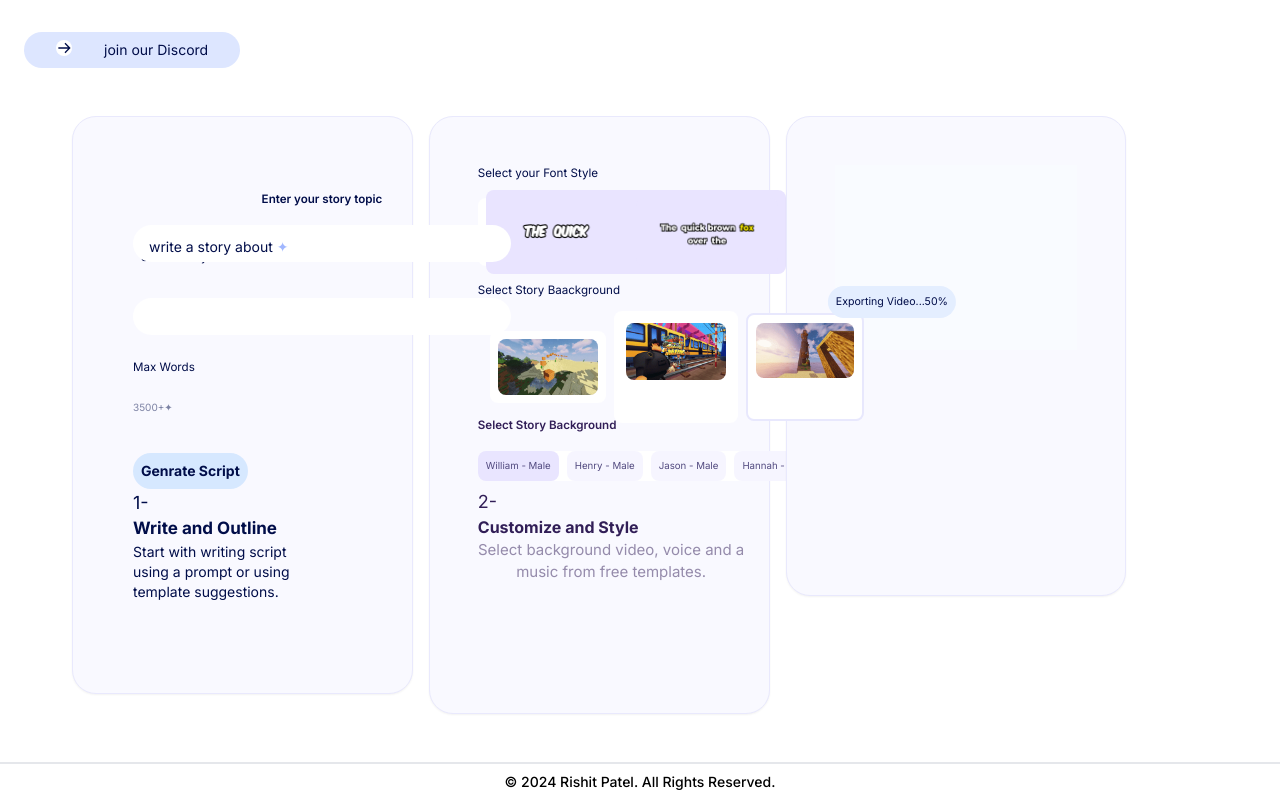
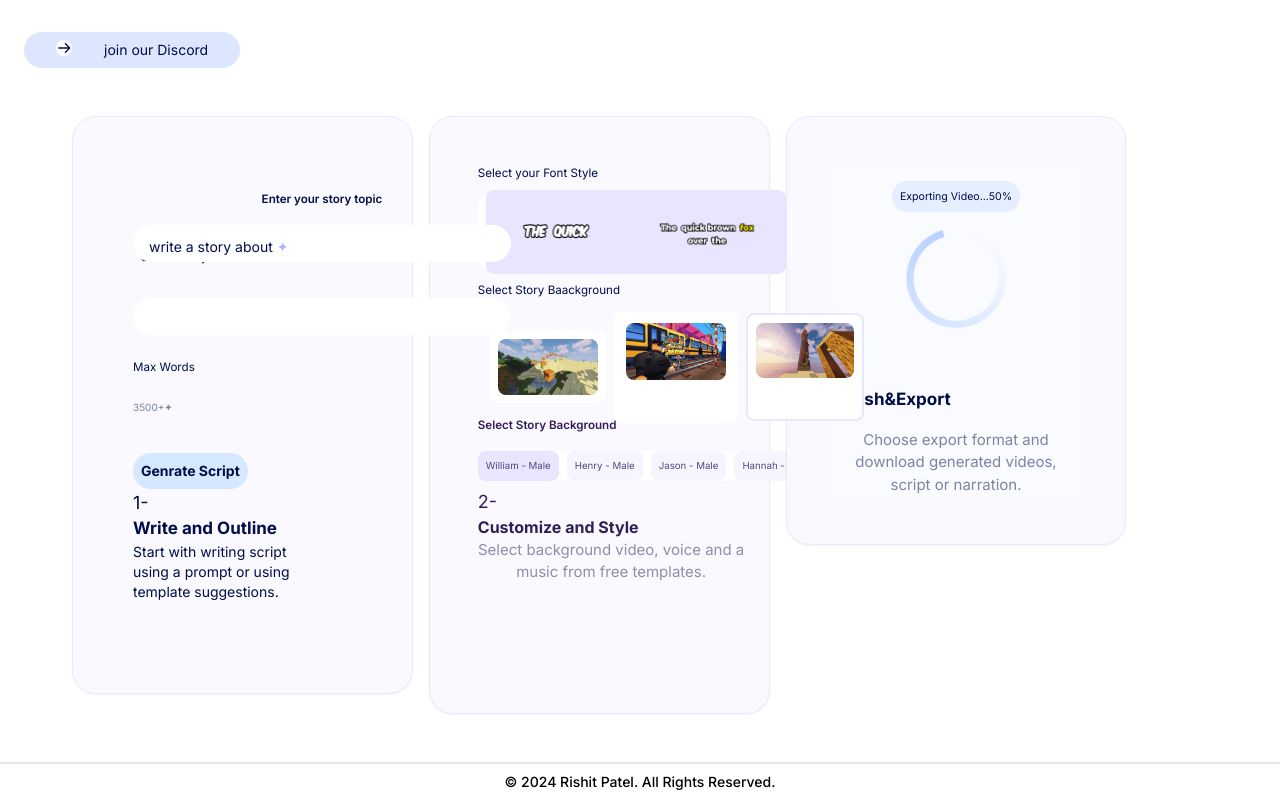
Before and after one commit to masterajima/crayo.ai, a Next.js app: page / in a window 1280 px wide. Shown: the part 965-1765 px from the top of the page. Built offline with nearby package versions, Linux system fonts and the light colour scheme.

Commit message:
add ciclrle image

```diff
--- a/src/components/ui/home/features.js
+++ b/src/components/ui/home/features.js
@@ -173,26 +173,30 @@ const FeaturesPage = () => {
           </div>
         </div>
       </CardComponent>
-      <CardComponent className='h-[480px] w-[30%]'>
-        <div className='flex flex-col items-center justify-center p-8 gap-4 border-[#e9f0ff] bg-[#f9fbff]'>
-          <svg
-            width='0'
-            height='0'>
-            <symbol
-              id='svg-1548840394_4038'
-              viewBox='0 0 100 100'></symbol>
-          </svg>
+      <CardComponent className=' w-[30%]'>
+        <div className='flex flex-col items-center justify-center  gap-4 border-[#e9f0ff] bg-[#f9fbff]'>
+          <div className='w-full h-full border-[#e9f0ff]'></div>
+          <div className='flex  items-center justify-center  p-2 bg-[#e4eeff] border-[#e9f0ff] rounded-full'>
+            <p className='text-[10.6px] text-[#000d49]'>Exporting Video...50%</p>
+          </div>
+          <div className='opacity-1  '>
+            <Image
+              src='/assets/images/circle.avif'
+              alt='circle'
+              width={100}
+              height={100}
+              className='object-cover object-center'
+            />
+          </div>
+          <div className='flex flex-col items-start justify-start gap-4'>
+            <p className='text-[18px] text-[#000d49]'>3-</p>
+            <h3 className='text-[#000d49] text-[17px] font-bold'>Finish&Export</h3>
 
-          <svg
-            style={{ width: '100%', height: '100%' }}
-            viewBox='0 0 786 252'
-            preserveAspectRatio='none'
-            width='100%'
-            height='100%'>
-            <use href='#svg-1548840394_4038' />
-          </svg>
-          <div className='flex  items-center justify-center translate-x-[-50%] p-2 bg-[#e4eeff] border-[#e9f0ff] rounded-full'>
-            <p className='text-[10.6px] text-[#000d49]'>Exporting Video...50%</p>
+            <div className=''>
+              <p className='text-[15px] text-[#000d4980]'>
+                Choose export format and download generated videos, script or narration.
+              </p>
+            </div>
           </div>
         </div>
       </CardComponent>
```
Also changed, not shown: public/assets/images/circle.avif (added).
